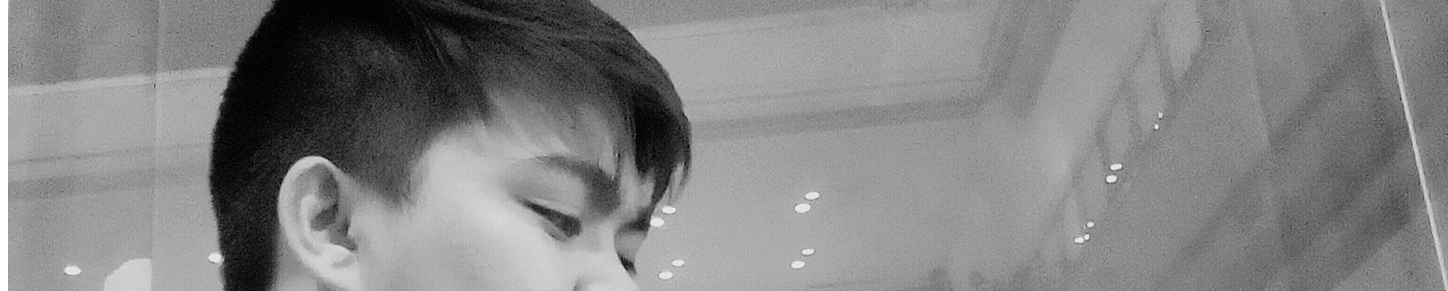
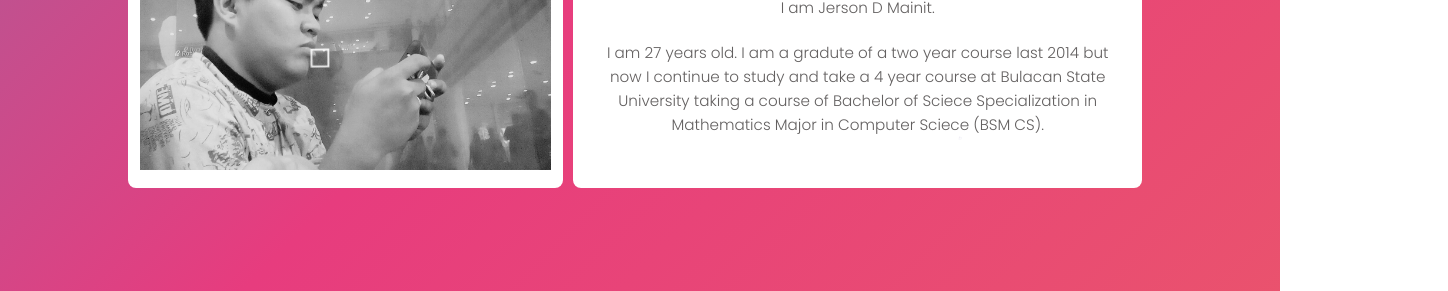
Before and after one commit to mainitjerson/mainit, a plain HTML site: page pages/about.html in a window 1280 px wide. Shown: the part 262-553 px from the top of the page, 1448 px wide, since content can reach past the window. Drawn offline with Linux system fonts and the light colour scheme; files whose address does not match are found by name.

Commit message:
Update about.html

```diff
--- a/pages/about.html
+++ b/pages/about.html
@@ -14,7 +14,7 @@
     <link rel="icon" type="image/png" sizes="32x32" href="/favicon-32x32.png" />
     <link rel="icon" type="image/png" sizes="16x16" href="/favicon-16x16.png" />
     <link rel="manifest" href="/site.webmanifest" />
-    <link rel="stylesheet" type="text/css" href="styles\styleAbout.css" />
+    <link rel="stylesheet" type="text/css" href="..\styles\styleAbout.css" />
     <link
       rel="stylesheet"
       href="https://use.fontawesome.com/releases/v5.15.3/css/all.css"
```
